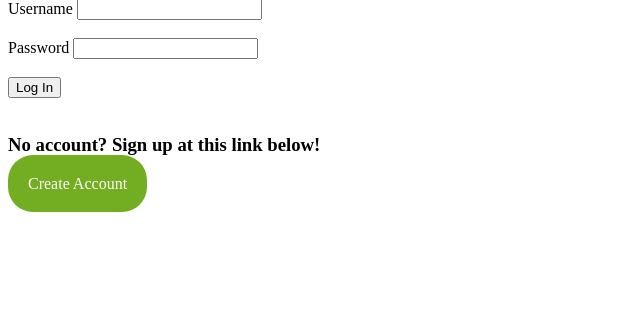
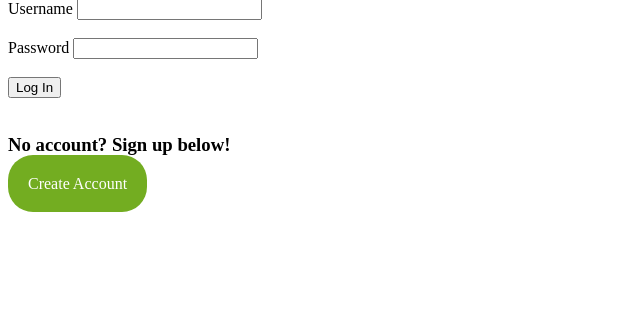
Before and after one commit to vgao1/sharp_cat_vgao10_awu10_jlee10_mmao10, a Flask app: page / in a window 1280 px wide. Shown: the part 223-551 px from the top of the page, without its empty margins (0-640 px from the left). Run offline with Flask 2, Linux system fonts and the light colour scheme.

Commit message:
more text fixes

```diff
--- a/app/templates/error.html
+++ b/app/templates/error.html
@@ -13,7 +13,7 @@ P0 -- Da Art of Story Tellin' (Pt 2)
   <h2>
     Roster: Alvin Wu, Jonathan Lee, Madelyn Mao, Victoria Gao
   </h2>
-  Sorry, we got Problem: {{ error }}
+  Sorry, we got trouble: {{ error }}
   <br></br>
   {% endblock %}
 
--- a/app/templates/login.html
+++ b/app/templates/login.html
@@ -28,7 +28,7 @@ P0 -- Da Art of Story Tellin' (Pt 2)
         <br>
 
       <h3>
-        No account? Sign up at this link below!
+        No account? Sign up below!
       </h3>
       <a id="createacct" href = "/newuser">Create Account</a>
   {% endblock %}
--- a/app/templates/signup.html
+++ b/app/templates/signup.html
@@ -16,7 +16,7 @@ P0 -- Da Art of Story Tellin' (Pt 2)
     Roster: Alvin Wu, Jonathan Lee, Madelyn Mao, Victoria Gao
     </h2>
     <h3>
-    No account? Sign up at this link below!
+    No account? Sign up below!
     </h3>
     <form action="/signup">
       Pick Username <input type="text" name="newusername">
```
